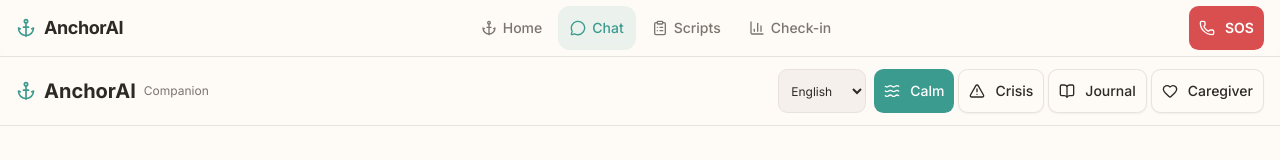
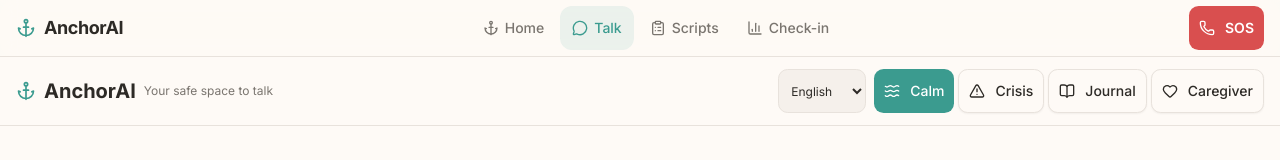
Before and after one commit to arsxd/anchor-ai, a Next.js app: page /chat in a window 1280 px wide. Shown: the top 160 px of the page. Built offline with nearby package versions, Linux system fonts and the light colour scheme.

Commit message:
feat: rename Chat to Talk across UI

```diff
--- a/src/app/chat/page.tsx
+++ b/src/app/chat/page.tsx
@@ -176,7 +176,7 @@ export default function ChatPage() {
       <header className="border-b px-4 py-3 flex items-center justify-between relative z-10">
         <div className="flex items-center gap-2">
           <span className="text-xl font-bold flex items-center gap-2"><Anchor className="h-5 w-5 text-primary" /> AnchorAI</span>
-          <span className="text-xs text-muted-foreground">Companion</span>
+          <span className="text-xs text-muted-foreground">Your safe space to talk</span>
         </div>
         <div className="flex items-center gap-2">
           <LanguageSwitcher />
--- a/src/components/Navigation.tsx
+++ b/src/components/Navigation.tsx
@@ -20,7 +20,7 @@ type UserRole = 'recovery' | 'caregiver' | null;
 
 const recoveryLinks = [
   { href: '/', label: 'Home', icon: Anchor },
-  { href: '/chat', label: 'Chat', icon: MessageCircle },
+  { href: '/chat', label: 'Talk', icon: MessageCircle },
   { href: '/scripts', label: 'Scripts', icon: ClipboardList },
   { href: '/checkin', label: 'Check-in', icon: BarChart3 },
 ];
@@ -29,7 +29,7 @@ const caregiverLinks = [
   { href: '/', label: 'Home', icon: Anchor },
   { href: '/caregiver', label: 'Dashboard', icon: Heart },
   { href: '/caregiver-portal', label: 'Portal', icon: Heart },
-  { href: '/chat', label: 'Chat', icon: MessageCircle },
+  { href: '/chat', label: 'Talk', icon: MessageCircle },
 ];
 
 export default function Navigation() {
```
